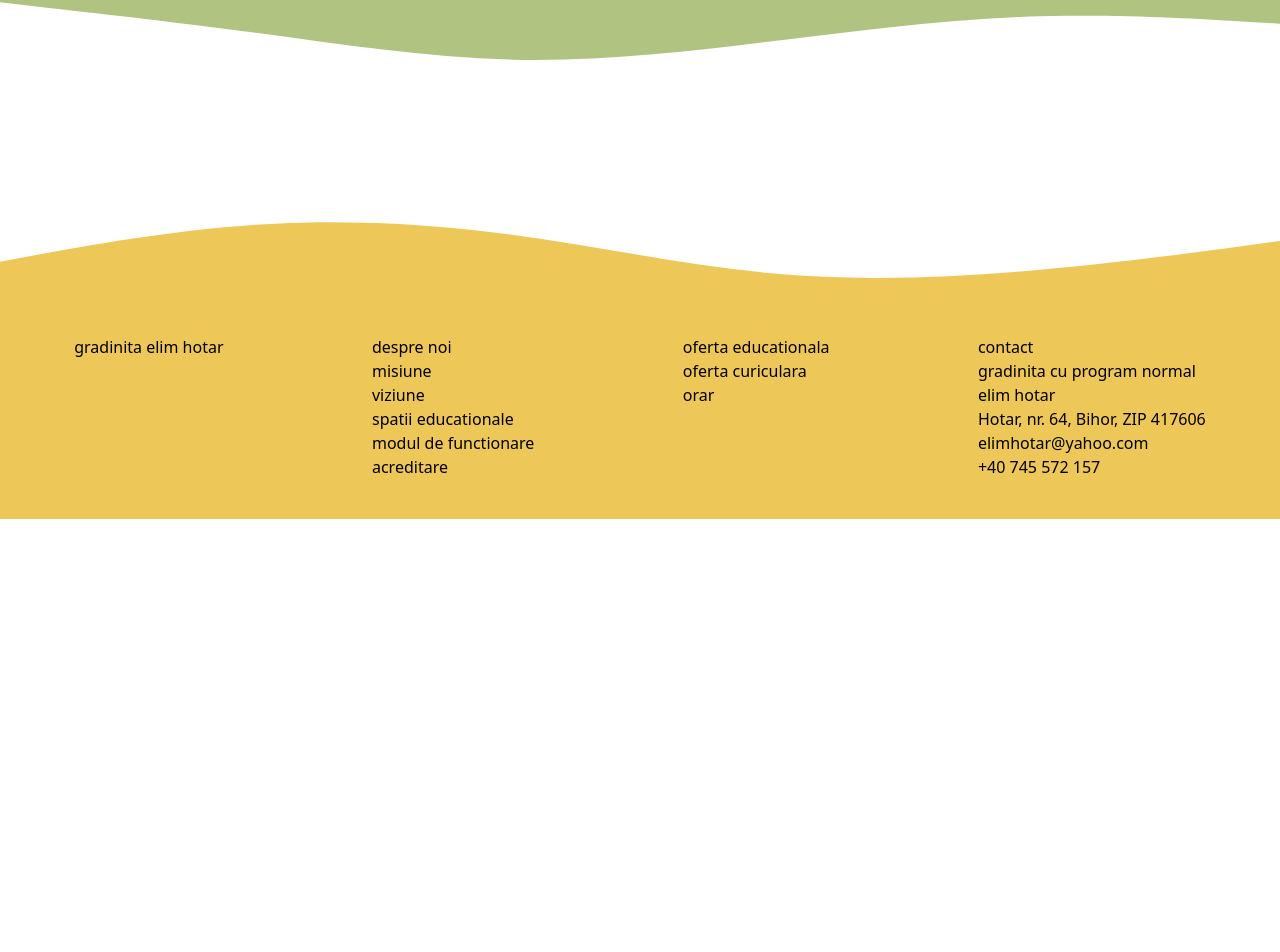
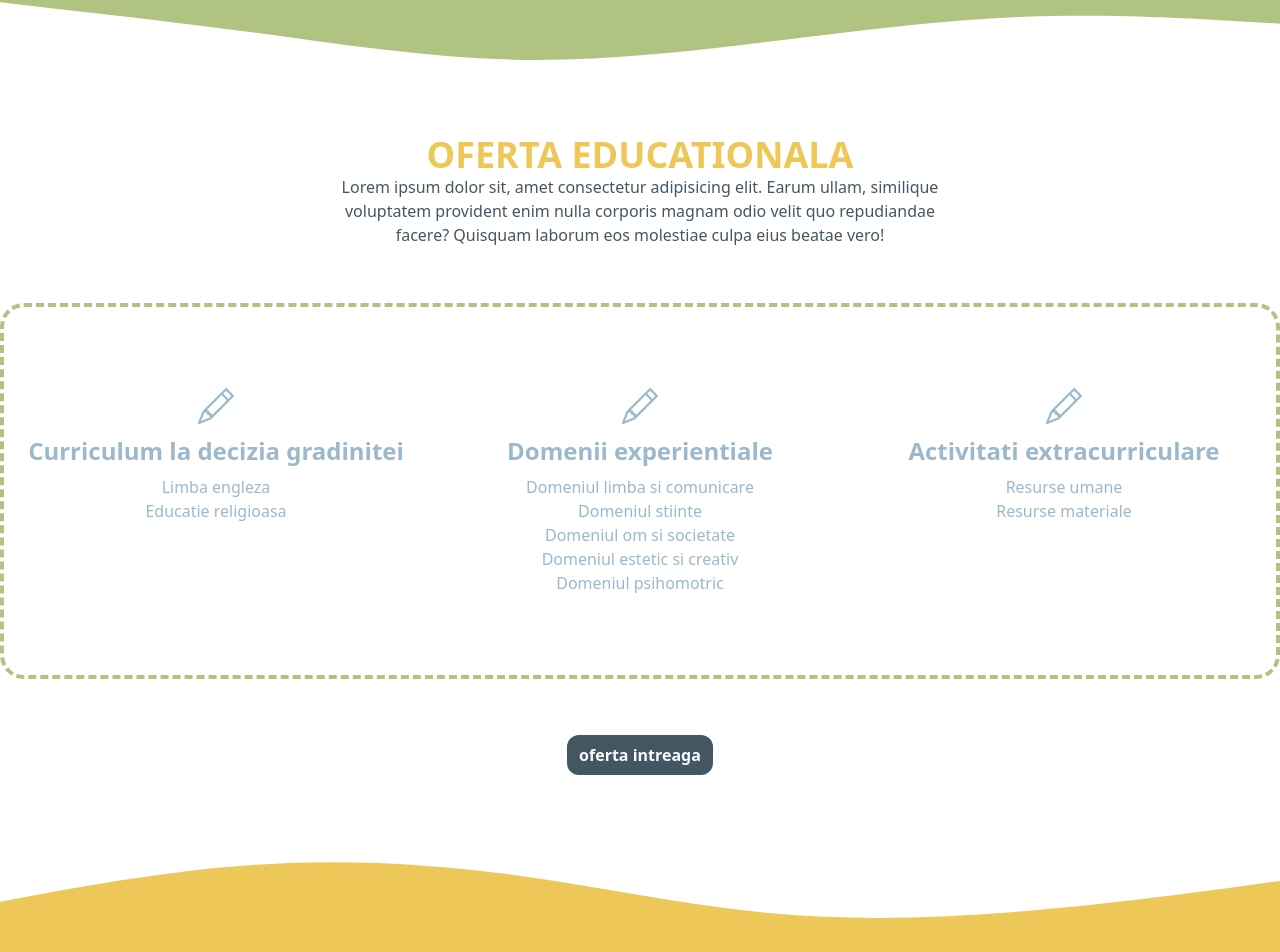
Before and after one commit to DenisWithOneN/gradi-elim, a Vue app: page /#/ in a window 1280 px wide. Shown: the part 3588-4540 px from the top of the page. Before the commit the page ends 4107 px from the top, so only its background shows below. Built offline with nearby package versions, Linux system fonts and the light colour scheme.

Commit message:
educational offer integrated

```diff
--- /dev/null
+++ b/src/components/home/EducationalOffer.vue
@@ -0,0 +1,69 @@
+<script setup>
+import FilledButton from "../general/FilledButton.vue";
+
+const offers = [
+  {
+    icon: "bi bi-pencil",
+    title: "Curriculum la decizia gradinitei",
+    details: ["Limba engleza", "Educatie religioasa"],
+  },
+  {
+    icon: "bi bi-pencil",
+    title: "Domenii experientiale",
+    details: [
+      "Domeniul limba si comunicare",
+      "Domeniul stiinte",
+      "Domeniul om si societate",
+      "Domeniul estetic si creativ",
+      "Domeniul psihomotric",
+    ],
+  },
+  {
+    icon: "bi bi-pencil",
+    title: "Activitati extracurriculare",
+    details: ["Resurse umane", "Resurse materiale"],
+  },
+];
+</script>
+<template>
+  <section class="flex flex-col items-center">
+    <h2 class="text-4xl text-center font-semibold uppercase text-yellow">
+      oferta educationala
+    </h2>
+    <p class="text-md w-1/2 text-center text-darkblue">
+      Lorem ipsum dolor sit, amet consectetur adipisicing elit. Earum ullam,
+      similique voluptatem provident enim nulla corporis magnam odio velit quo
+      repudiandae facere? Quisquam laborum eos molestiae culpa eius beatae vero!
+    </p>
+
+    <!-- content container -->
+    <div
+      class="flex border-4 border-green border-dashed rounded-3xl container px-auto py-20 my-14"
+    >
+      <div
+        v-for="(offer, index) in offers"
+        :key="index"
+        class="flex flex-col items-center container mx-auto"
+      >
+        <i :class="offer.icon" class="text-4xl mb-2 text-lightblue"></i>
+        <h3 class="text-2xl font-semibold mb-2 text-center text-lightblue">{{ offer.title }}</h3>
+        <div class="flex flex-col">
+          <p
+            v-for="(detail, detailIndex) in offer.details"
+            :key="detailIndex"
+            class="text-md text-center text-lightblue"
+          >
+            {{ detail }}
+          </p>
+        </div>
+      </div>
+    </div>
+
+    <!-- /content container -->
+    <FilledButton
+      color="bg-darkblue"
+      text="oferta intreaga"
+      to="/offer"
+    ></FilledButton>
+  </section>
+</template>
--- a/src/pages/HomePage.vue
+++ b/src/pages/HomePage.vue
@@ -6,6 +6,7 @@ import Quote from "../components/home/Quote.vue";
 import AboutUs from "../components/home/AboutUs.vue";
 import Schedule from "../components/home/Schedule.vue";
 import Gallery from "../components/home/Gallery.vue";
+import EducationalOffer from "../components/home/EducationalOffer.vue";
 </script>
 <template>
   <body class="min-h-screen flex flex-col justify-between">
@@ -15,6 +16,7 @@ import Gallery from "../components/home/Gallery.vue";
     <AboutUs></AboutUs>
     <Schedule></Schedule>
     <Gallery></Gallery>
+    <EducationalOffer></EducationalOffer>
     <Footer></Footer>
   </body>
 </template>
```
